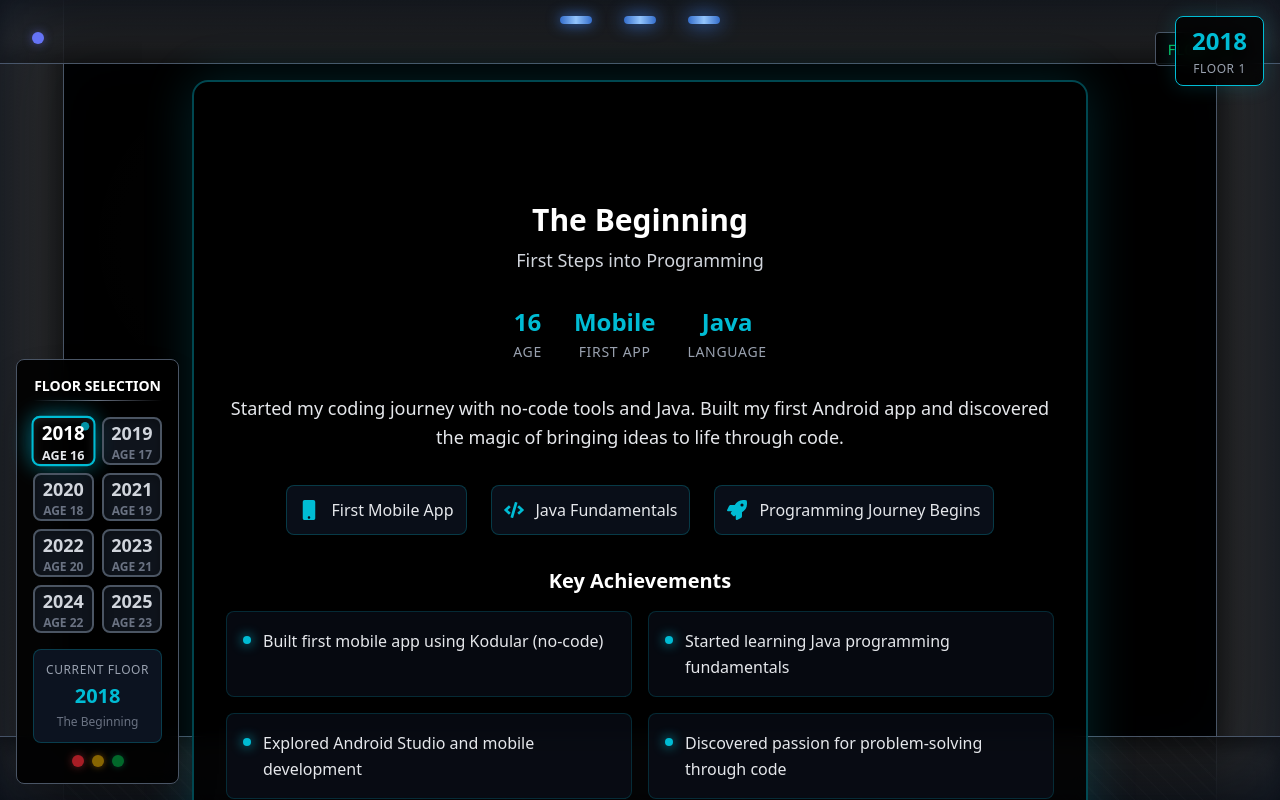
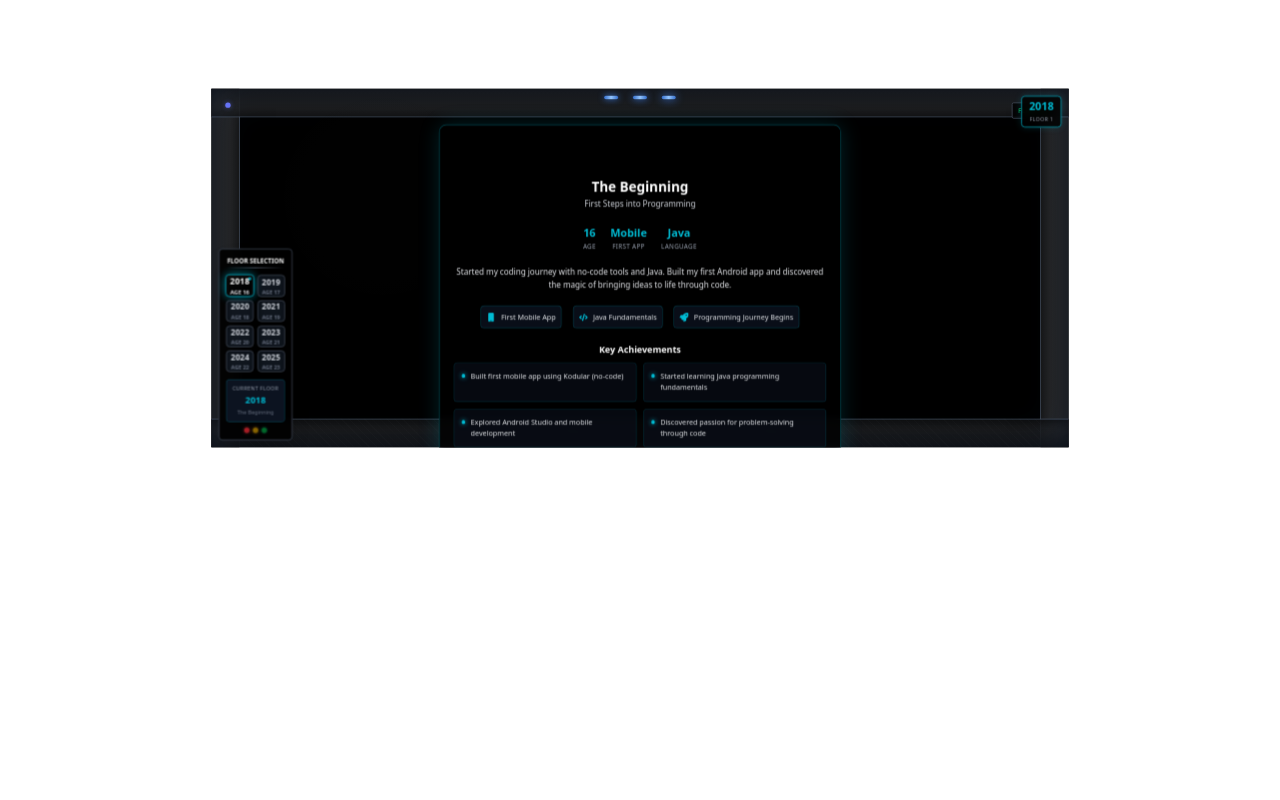
Before and after one commit to hiraypawan/Portfolio, a Next.js app: page / in a window 1280 px wide. Built offline with nearby package versions, Linux system fonts and the light colour scheme.

Commit message:
Fix 67% zoom optimization for Next.js portfolio - resolve transform conflicts and add container compensations

```diff
--- a/src/app/globals.css
+++ b/src/app/globals.css
@@ -362,9 +362,16 @@ body {
   -webkit-overflow-scrolling: touch;
   /* Enhanced smoothness */
   will-change: scroll-position;
-  transform: translateZ(0);
   backface-visibility: hidden;
   perspective: 1000px;
+  /* Optimize for 67% zoom effect while keeping UI readable */
+  zoom: 0.67;
+  -moz-transform: scale(0.67) translateZ(0);
+  -moz-transform-origin: 50% 50%;
+  -webkit-transform: scale(0.67) translateZ(0);
+  -webkit-transform-origin: 50% 50%;
+  transform: scale(0.67) translateZ(0);
+  transform-origin: 50% 50%;
 }
 
 html {
@@ -429,6 +436,14 @@ html {
 /* Natural scrolling for mobile */
 * {
   -webkit-overflow-scrolling: touch;
+}
+
+/* Container compensations for 67% zoom scale */
+.main-container {
+  width: 149%; /* Counteract 0.67 scale (1/0.67) */
+  max-width: 2100px; /* Increased to compensate for scaling */
+  margin: 0 auto;
+  min-height: 149vh;
 }
 
 /* Mobile viewport fixes */
```
